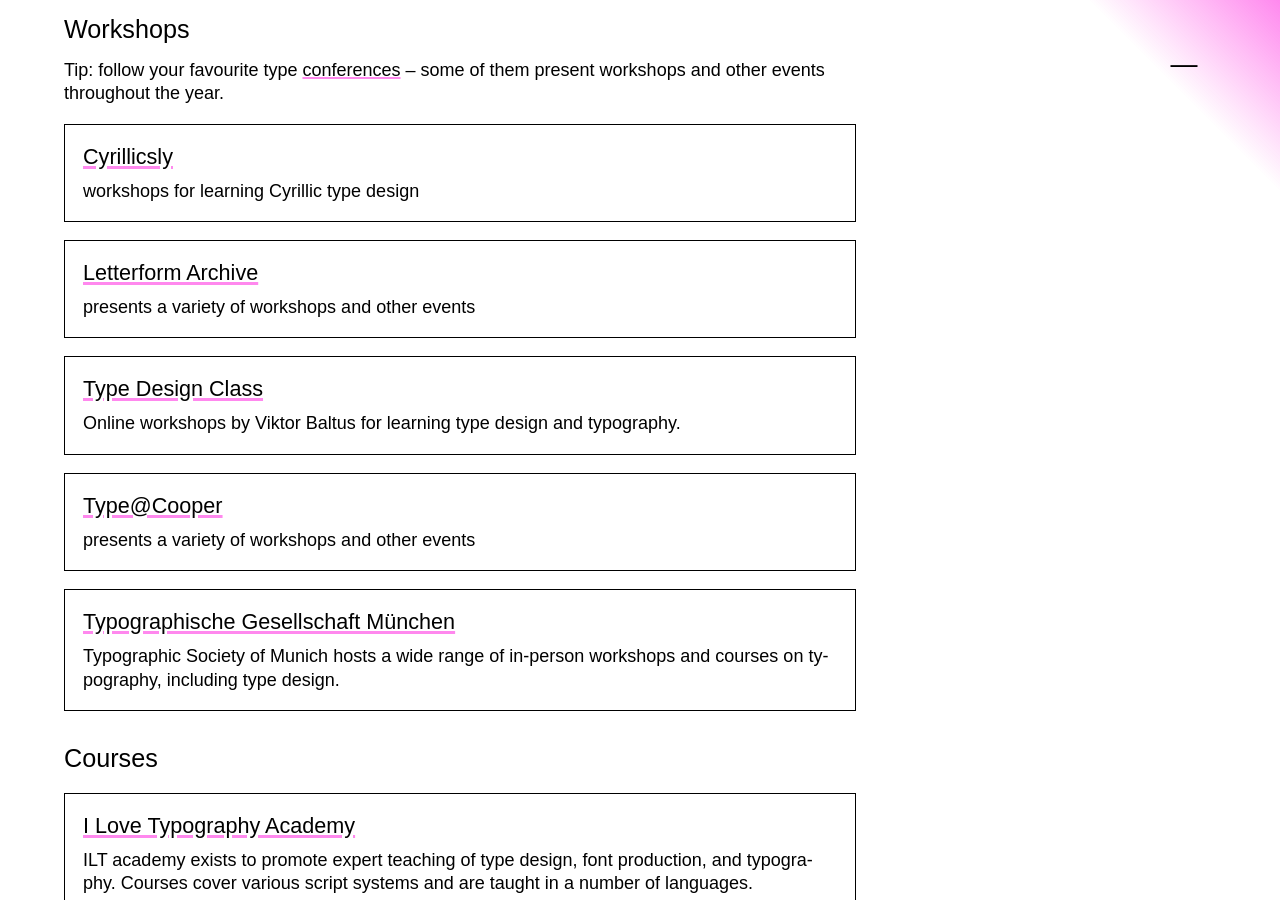
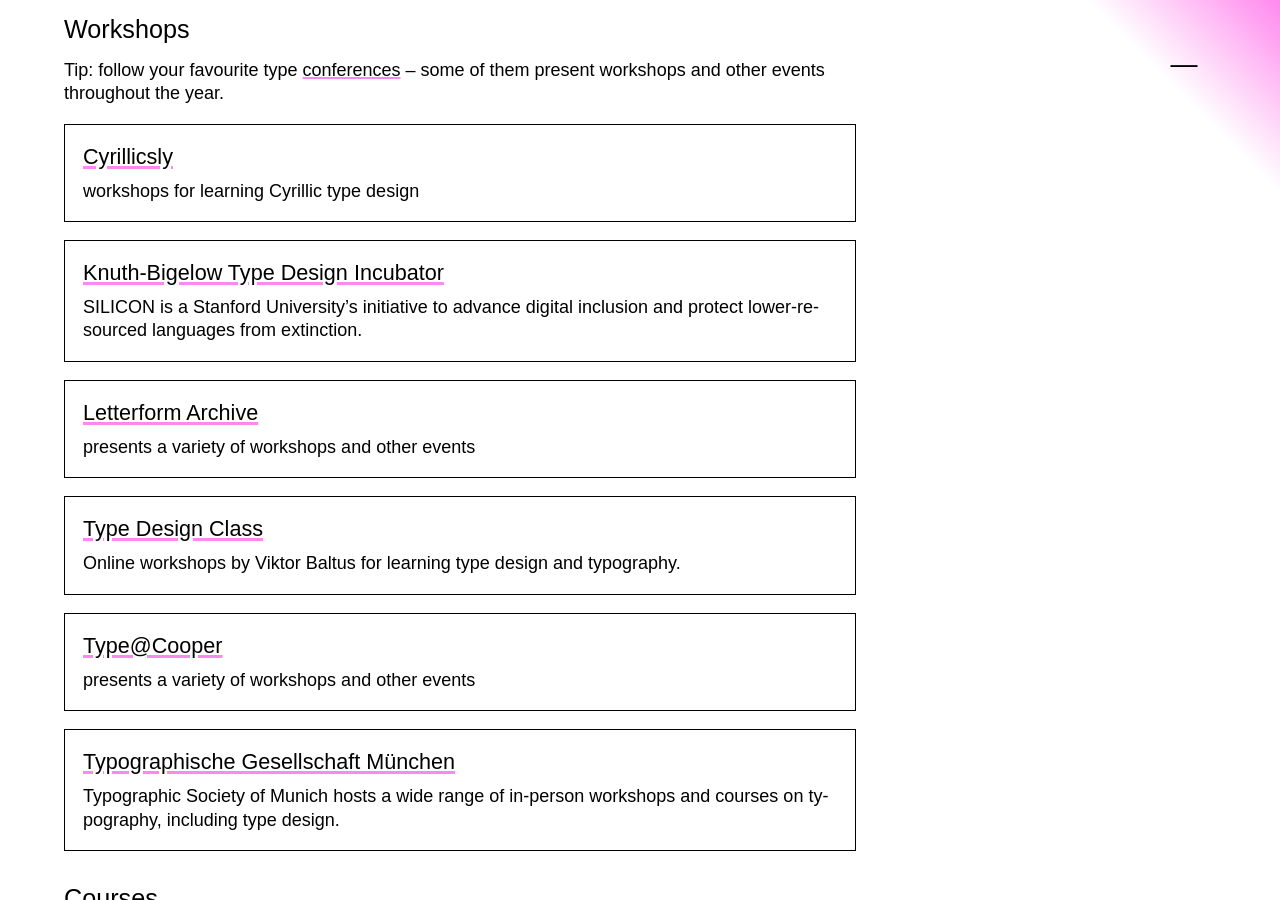
Before and after one commit to justinpenner/type-design-resources, a Jekyll site: the page built from index.md, in a window 1280 px wide and 900 px high, scrolled down 3131 px. Built offline with Jekyll 4.4.1, drawn with Linux system fonts in a browser that asks for light colours; some web fonts are replaced; some of the changed text lies outside the part shown.

Commit message:
Added KBI, WoT, and a conference

```diff
--- a/_data/data.yaml
+++ b/_data/data.yaml
@@ -73,6 +73,9 @@
           - name: Typographische Gesellschaft München
             url: https://tgm-online.de/angebot/?type=tgm-angebot-Fortbildung
             description: Typographic Society of Munich hosts a wide range of in-person workshops and courses on typography, including type design.
+          - name: Knuth-Bigelow Type Design Incubator
+            url: https://silicon.stanford.edu
+            description: SILICON is a Stanford University’s initiative to advance digital inclusion and protect lower-resourced languages from extinction.
       - name: Courses
         items:
           - name: Tipo-g
@@ -311,6 +314,12 @@
             links:
               - name: Now23
                 url: https://typeparis.com/now23
+          - name: Face/Interface
+            url: https://silicon.stanford.edu/face-interface/
+            description: Global conference on type design and human-computer interaction, hosted by Stanford Univerity.
+            links:
+              - name: Now23
+                url: https://typeparis.com/now23
       - name: Events & Lectures
         description: "Events that occur regularly (except [Conferences](#conferences)), or organizations that host regular events on type design and typography."
         items:
@@ -332,6 +341,9 @@
             links:
               - name: YouTube
                 url: https://www.youtube.com/@typeelectives
+          - name: Words of Type
+            url: https://wordsoftype.com/
+            description: WoT hosts series of lectures and workshops as opportunities to learn and practice, get live feedback, and discuss with experts.
       - name: Associations
         items:
           - name: ATypI
@@ -395,6 +407,9 @@
           - name: Typography papers
             url: https://typography.network/typographypapers/
             description: An academic journal published by the Department of Typography & Graphic Communication, University of Reading and the Hyphen Press. Free PDFs available.
+          - name: Words of Type Encyclopedia
+            url: https://wiki.wordsoftype.com/
+            description: Words of Type brings together the terms used in typography, illustrated and explained in multiple languages.
       - name: Blogs
         description: Type foundry and type designer blogs, or blogs that frequently feature articles on type design.
         items:
```
